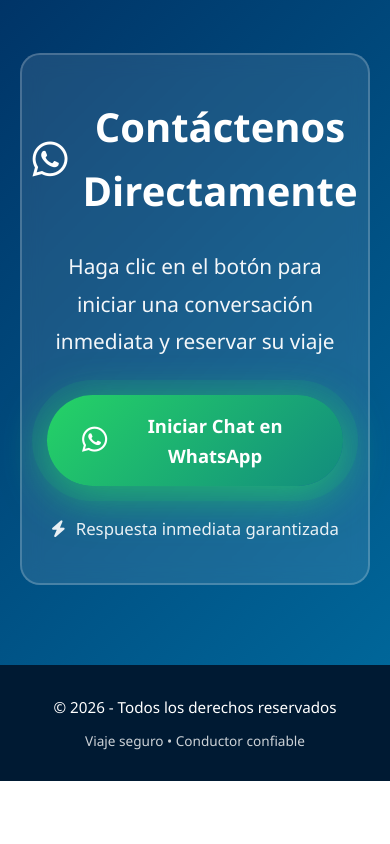
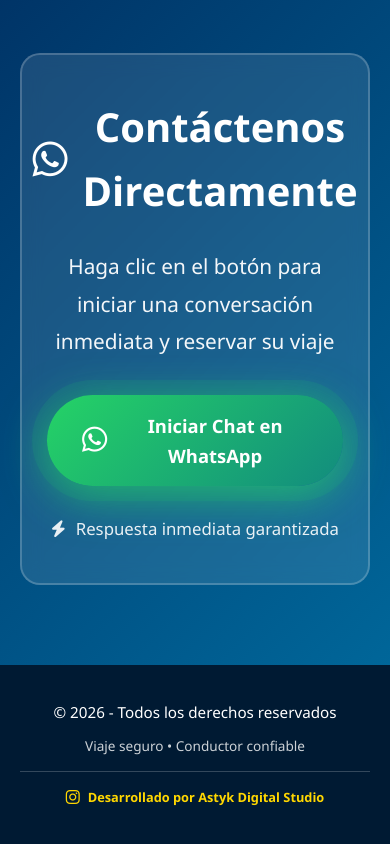
Before and after one commit to TecnoBum/viajesherro, a plain HTML site: page index.html in a window 390 px wide. Shown: the part 4340-5184 px from the top of the page. Before the commit the page ends 5121 px from the top, so only its background shows below. Drawn offline with Linux system fonts and the light colour scheme.

Commit message:
Add files via upload

```diff
--- a/index.html
+++ b/index.html
@@ -340,7 +340,7 @@
             color: #FFD700;
         }
 
-        /* Download APK Section - NEW (Replaces Map) */
+        /* Download APK Section */
         .download-apk-section {
             padding: 80px 20px;
             background: linear-gradient(135deg, #f5f7fa 0%, #e9eef3 100%);
@@ -520,7 +520,7 @@
             background: #001a33;
             color: white;
             text-align: center;
-            padding: 30px 20px;
+            padding: 35px 20px;
             font-size: 0.95rem;
         }
 
@@ -528,9 +528,37 @@
             margin-bottom: 10px;
         }
 
-        footer p:last-child {
+        footer p:nth-child(2) {
+            margin-bottom: 15px;
             font-size: 0.85rem;
             opacity: 0.8;
+        }
+
+        .footer-credits {
+            margin-top: 15px;
+            padding-top: 15px;
+            border-top: 1px solid rgba(255, 255, 255, 0.2);
+            font-size: 0.9rem;
+        }
+
+        .footer-credits a {
+            color: #FFD700;
+            text-decoration: none;
+            font-weight: 600;
+            transition: all 0.3s ease;
+            display: inline-flex;
+            align-items: center;
+            gap: 8px;
+        }
+
+        .footer-credits a:hover {
+            color: #FFA500;
+            text-decoration: underline;
+            transform: translateY(-2px);
+        }
+
+        .footer-credits i {
+            font-size: 1rem;
         }
 
         /* Responsive Design */
@@ -632,6 +660,10 @@
             .apk-info {
                 flex-direction: column;
                 gap: 10px;
+            }
+
+            .footer-credits {
+                font-size: 0.8rem;
             }
         }
 
@@ -763,7 +795,7 @@
         </div>
     </section>
 
-    <!-- NEW: Download APK Section (Replaces Map) -->
+    <!-- Download APK Section - Descarga directa sin advertencia de Drive -->
     <section class="download-apk-section">
         <div class="container">
             <div class="apk-card">
@@ -775,10 +807,10 @@
                     Accede a promociones exclusivas, reserva más rápido y gestiona tus viajes desde tu teléfono.
                 </p>
 
-                <!-- Enlace de descarga directa (evita la vista previa de Drive) -->
-                <a href="https://drive.usercontent.google.com/download?id=12rpAVL4a2rXlFE7wPbFL57s_90d8BvhE&export=download&authuser=0&confirm=t"
+                <!-- Botón con descarga directa que evita la pantalla de advertencia de Google Drive -->
+                <a href="https://drive.usercontent.google.com/download?id=12rpAVL4a2rXlFE7wPbFL57s_90d8BvhE&export=download&confirm=t&authuser=0"
                    class="apk-download-btn"
-                   download>
+                   download="Viajes_Herros.apk">
                     <i class="fas fa-download"></i>
                     Descargar APK
                 </a>
@@ -825,6 +857,32 @@
     <footer>
         <p>&copy; 2026 - Todos los derechos reservados</p>
         <p>Viaje seguro • Conductor confiable</p>
+        <div class="footer-credits">
+            <a href="https://www.instagram.com/astykdigitalstudio/" target="_blank" rel="noopener noreferrer">
+                <i class="fab fa-instagram"></i>
+                Desarrollado por Astyk Digital Studio
+            </a>
+        </div>
     </footer>
+
+    <!-- Script para forzar la descarga directa y evitar la advertencia de Drive -->
+    <script>
+        document.querySelector('.apk-download-btn').addEventListener('click', function(e) {
+            // Prevenir el comportamiento por defecto temporalmente
+            e.preventDefault();
+
+            // Usar el enlace de descarga directa de Google Drive que omite la advertencia
+            var downloadUrl = 'https://drive.usercontent.google.com/download?id=12rpAVL4a2rXlFE7wPbFL57s_90d8BvhE&export=download&confirm=t&authuser=0';
+
+            // Crear un elemento <a> temporal y simular el click
+            var link = document.createElement('a');
+            link.href = downloadUrl;
+            link.download = 'Viajes_Herros.apk';
+            link.target = '_blank';
+            document.body.appendChild(link);
+            link.click();
+            document.body.removeChild(link);
+        });
+    </script>
 </body>
 </html>
```
